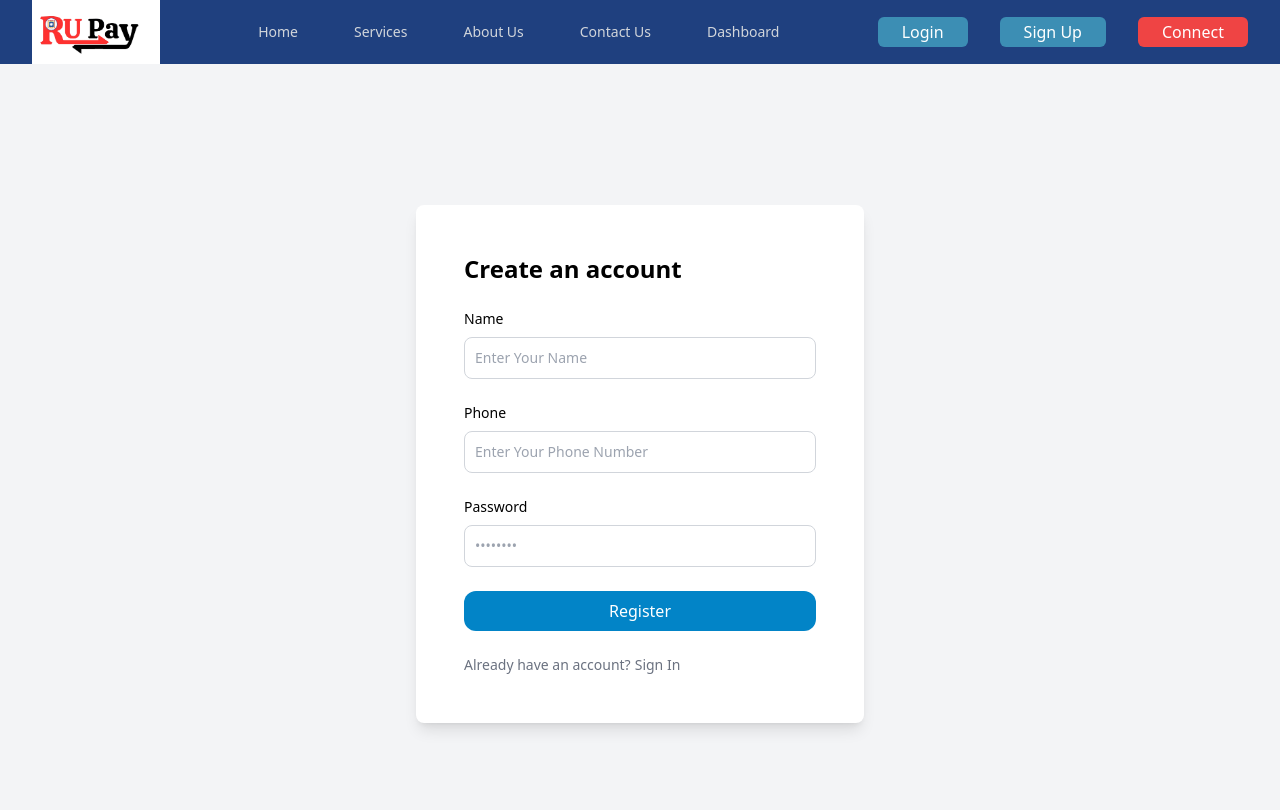
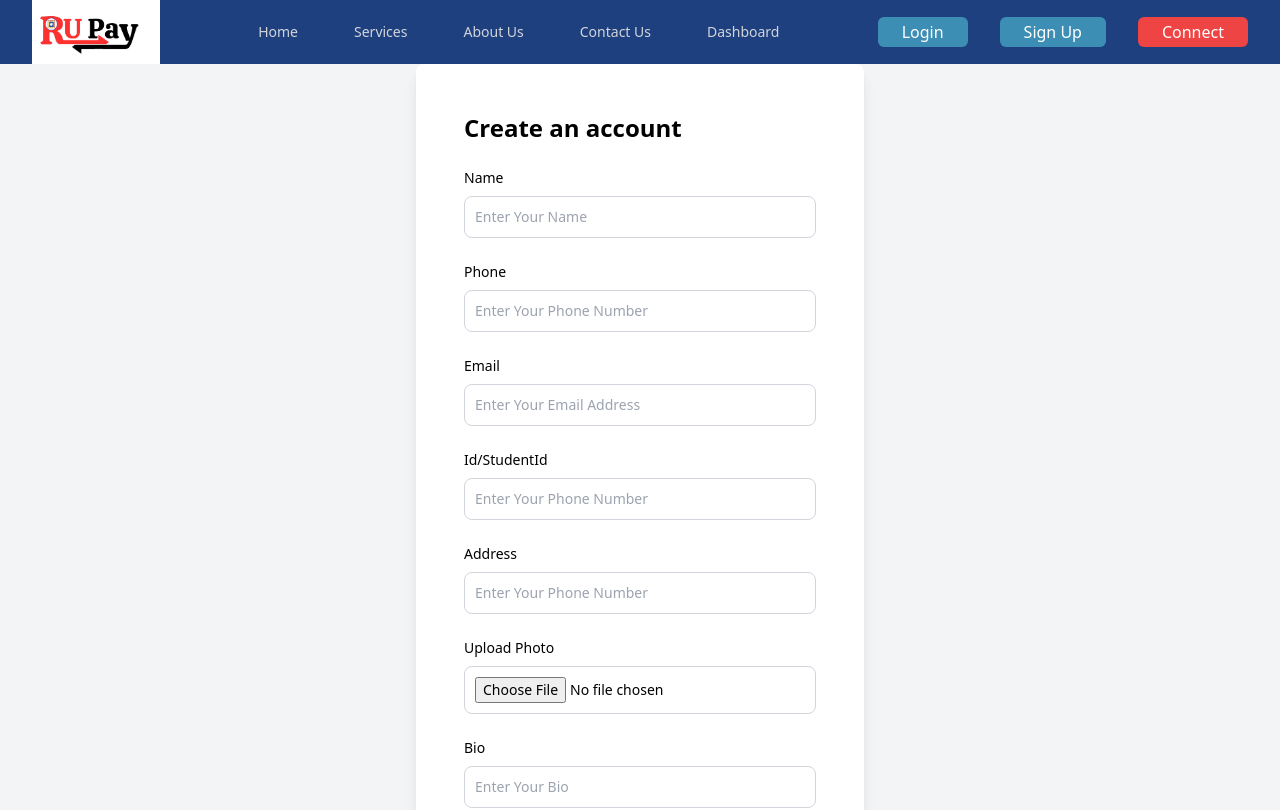
Before and after one commit to ZahirulIslamJoy/rupay_blockchain, a React (Create React App) app: page /register in a window 1280 px wide. Shown: the top 810 px of the page. Built offline with nearby package versions, Linux system fonts and the light colour scheme.

Commit message:
added the profile functionality

```diff
--- a/package.json
+++ b/package.json
@@ -6,6 +6,7 @@
     "@testing-library/jest-dom": "^5.17.0",
     "@testing-library/react": "^13.4.0",
     "@testing-library/user-event": "^13.5.0",
+    "axios": "^1.7.7",
     "react": "^18.3.1",
     "react-dom": "^18.3.1",
     "react-icons": "^5.2.1",
--- a/src/layout/dashboard/SendMoney.js
+++ b/src/layout/dashboard/SendMoney.js
@@ -85,7 +85,7 @@ const SendMoney = () => {
                         placeholder="Enter Recipient Phone Number"
                       />
                     </label>
-                    <label className="block">
+                    <label className="block mt-2">
                       <span className="text-gray-800 text-sm font-medium">
                         Amount
                       </span>
@@ -99,7 +99,7 @@ const SendMoney = () => {
                     </label>
                     <button
                       type="submit"
-                      className="w-full py-3 px-4 bg-blue-600 text-white font-bold rounded-lg shadow-md hover:bg-blue-700 focus:outline-none focus:ring-2 focus:ring-offset-2 focus:ring-blue-500 transition duration-300"
+                      className="w-full mt-6 py-3 px-4 bg-blue-600 text-white font-bold rounded-lg shadow-md hover:bg-blue-700 focus:outline-none focus:ring-2 focus:ring-offset-2 focus:ring-blue-500 transition duration-300"
                     >
                       Send
                     </button>
--- a/src/layout/dashboard/Withdraw.js
+++ b/src/layout/dashboard/Withdraw.js
@@ -1,6 +1,7 @@
 import React, { useState } from "react";
 import { useMetaMask } from "../../context-api/MetaMaskContext";
 import Loader from "../../loader/Loader";
+import bg from "../../assets/images/large-t-12-thailand-enhances-real-time-cross-border-qr-payment-1-32aad7a469401405e9e5098635.jpg";
 
 const Withdraw = () => {
   const { web3, account, contract } = useMetaMask();
@@ -44,9 +45,29 @@ const Withdraw = () => {
           <Loader></Loader>
         </div>
       ) : (
-        <div className="max-w-md mt-12 mx-auto p-8 bg-white rounded-xl shadow-md space-y-6">
-          <h2 className="text-3xl font-bold text-center text-gray-800">
-            Withdraw Money
+        <div>
+          <div className="mt-10">
+            <div
+              style={{
+                backgroundImage: `linear-gradient(155deg, rgba(48, 100, 198, 0.7) 0%, rgba(31, 64, 127, 0.7) 100%), url("https://encrypted-tbn0.gstatic.com/images?q=tbn:ANd9GcSn6eHLeVpKgMXOTtzwVCQaxlaxsSQu4h-T2KvdvTxusPlcbVR548Hwe8eYF2VJKHRx3Z8&usqp=CAU")`,
+                backgroundSize: "cover",
+                backgroundPosition: "center",
+              }}
+              className="bg-no-repeat bg-center h-[500px]"
+            >
+              <div className="flex items-center">
+                <div className="w-[40%] flex mt-16 flex-col justify-center items-start h-full ml-8 gap-8">
+                  <p className="text-gray-200 font-medium ">
+                    SIMPLE AND EASY WAY TO
+                  </p>
+                  <p className="text-white text-5xl font-semibold ">
+                    Withdraw Money Across World In Real Time With No Charge
+                  </p>
+                  <p></p>
+                </div>
+                <div className="w-[40%] mt-12 mx-auto p-8 bg-white rounded-xl shadow-md space-y-6">
+                  <h2 className="text-xl font-extrabold  text-gray-900">
+                    Withdraw
                   </h2>
                   <form onSubmit={withdraw} className="space-y-4">
                     <label className="block">
@@ -66,7 +87,13 @@ const Withdraw = () => {
                       Withdraw
                     </button>
                   </form>
-          {message && <p className="mt-4 text-sm text-red-600">{message}</p>}
+                  {message && (
+                    <p className="mt-4 text-sm text-red-600">{message}</p>
+                  )}
+                </div>
+              </div>
+            </div>
+          </div>
         </div>
       )}
     </div>
--- a/src/layout/registration/Register.js
+++ b/src/layout/registration/Register.js
@@ -1,15 +1,31 @@
-import React from "react";
+import React, { useState } from "react";
 import { Link } from "react-router-dom";
 import { useMetaMask } from "../../context-api/MetaMaskContext";
+import axios from "axios";
 
 const Register = () => {
   const { account, contract } = useMetaMask();
+  const [image, setImage] = useState(null);
+  const [imageURL, setImageURL] = useState('');
+
+
+  const handleFileChange = (event) => {
+    setImage(event.target.files[0]);
+  };
 
   const createAccount = async (e) => {
     e.preventDefault();
     const name = e.target.name.value;
     const phone = e.target.phone.value;
     const password = e.target.password.value;
+    const id = e.target.password.value;
+    const address=e.target.address.value;
+    const bio = e.target.bio.value;
+    const email = e.target.email.value;
+
+    console.log(phone)
+
+      console.log(phone)
 
     if (!contract) {
       alert("Contract not loaded");
@@ -20,13 +36,55 @@ const Register = () => {
       await contract.methods.createAccount(name, phone, password).send({
         from: account,
       });
-      alert("Account created successfully!");
+      const formData = new FormData();
+      formData.append('image', image);
+
+      const response = await axios.post('https://api.imgbb.com/1/upload', formData, {
+        params: {
+          key: '9c888d75077660bbcc23f9773276a901',
+        },
+      });
+
+      const imageUrl = response.data.data.url;
+      setImageURL(imageUrl);
+
+      try {
+        const response = await axios.post('https://api.imgbb.com/1/upload', formData, {
+          params: {
+            key: '9c888d75077660bbcc23f9773276a901',
+          },
+        });
+        const imageUrl = response.data.data.url;
+        setImageURL(imageUrl);
+
+        const data = { name, phone, id, bio, address, account, imageURL: imageUrl, balance: 0, email };
+
+        console.log(data)
+        const res = await fetch('http://localhost:7000/users', {
+          method: "PUT",
+          headers: {
+            "content-type": "application/json",
+          },
+          body: JSON.stringify(data),
+        });
+        const result = await res.json();
+        if(result.message){
+          return alert(result.message)
+        }
+        if (result.upsertedCount > 0) {
+          alert("Account created successfully!");
+        }
+      } catch (error) {
+        console.error("Something went wrong:", error);
+        alert("Something went wrong while creating the account");
+      }
     } catch (error) {
       console.error("Error creating account:", error);
-      alert("Error creating account");
+      alert("Something went wrong while creating the account");
     }
+
+
   };
-
   return (
     <div className="min-h-screen flex items-center justify-center bg-gray-100">
       <section className="w-full max-w-md p-6 bg-white rounded-lg shadow-lg">
@@ -71,6 +129,84 @@ const Register = () => {
                 </div>
                 <div>
                   <label
+                    htmlFor="email"
+                    className="block mb-2 text-sm font-medium text-black"
+                  >
+                    Email
+                  </label>
+                  <input
+                    type="email"
+                    name="email"
+                    id=""
+                    className="bg-white border border-gray-300 text-black sm:text-sm rounded-lg focus:ring-primary-600 focus:border-primary-600 block w-full p-2.5"
+                    placeholder="Enter Your Email Address"
+                    required
+                  />
+                </div>
+                <div>
+                  <label
+                    htmlFor="id"
+                    className="block mb-2 text-sm font-medium text-black"
+                  >
+                    Id/StudentId
+                  </label>
+                  <input
+                    type="number"
+                    name="id"
+                    id="id"
+                    className="bg-white border border-gray-300 text-black sm:text-sm rounded-lg focus:ring-primary-600 focus:border-primary-600 block w-full p-2.5"
+                    placeholder="Enter Your Phone Number"
+                    required
+                  />
+                </div>
+                <div>
+                  <label
+                    htmlFor="id"
+                    className="block mb-2 text-sm font-medium text-black"
+                  >
+                    Address
+                  </label>
+                  <input
+                    type="text"
+                    name="address"
+                    id="id"
+                    className="bg-white border border-gray-300 text-black sm:text-sm rounded-lg focus:ring-primary-600 focus:border-primary-600 block w-full p-2.5"
+                    placeholder="Enter Your Phone Number"
+                    required
+                  />
+                </div>
+                <div>
+                  <label className="block mb-2 text-sm font-medium text-black">
+                    Upload Photo
+                  </label>
+                  <input
+                    type="file"
+                    accept="image/*"
+                    capture="camera"
+                    className="bg-white border border-gray-300 text-black sm:text-sm rounded-lg focus:ring-primary-600 focus:border-primary-600 block w-full p-2.5"
+                    onChange={handleFileChange}
+                  />
+                </div>
+                <div>
+                <div>
+                  <label
+                    htmlFor="id"
+                    className="block mb-2 text-sm font-medium text-black"
+                  >
+                   Bio
+                  </label>
+                  <input
+                    type="text"
+                    name="bio"
+                    id="id"
+                    className="bg-white border border-gray-300 text-black sm:text-sm rounded-lg focus:ring-primary-600 focus:border-primary-600 block w-full p-2.5"
+                    placeholder="Enter Your Bio"
+                    required
+                  />
+                </div>
+                </div>
+                <div>
+                  <label
                     htmlFor="password"
                     className="block mb-2 text-sm font-medium text-black"
                   >
```
Also changed, not shown: src/layout/dashboard/Profile.js (+36 -13 lines), 1 other file (tests, documents, lock files or other folders). Lines whose indentation alone changed are shown as unchanged.
